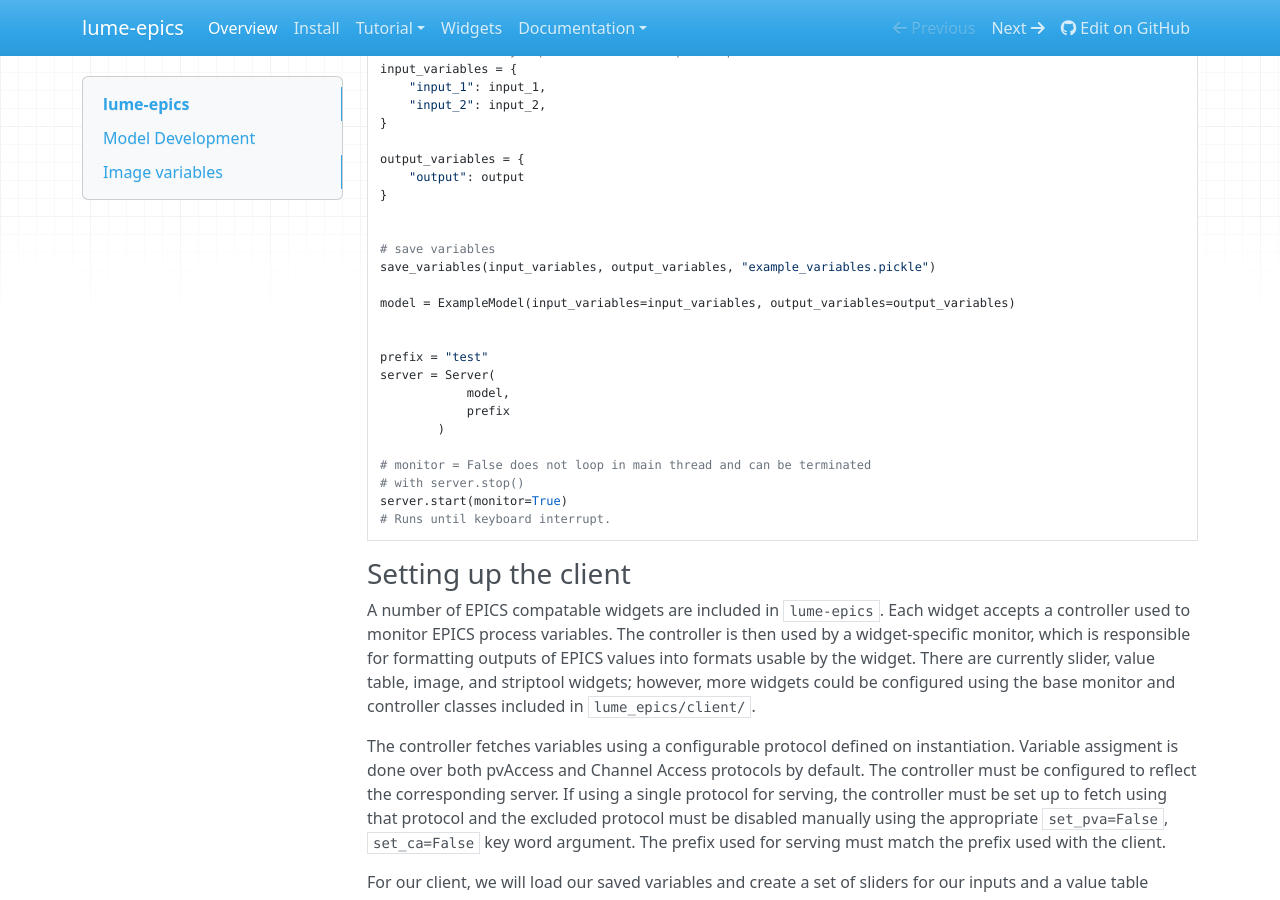
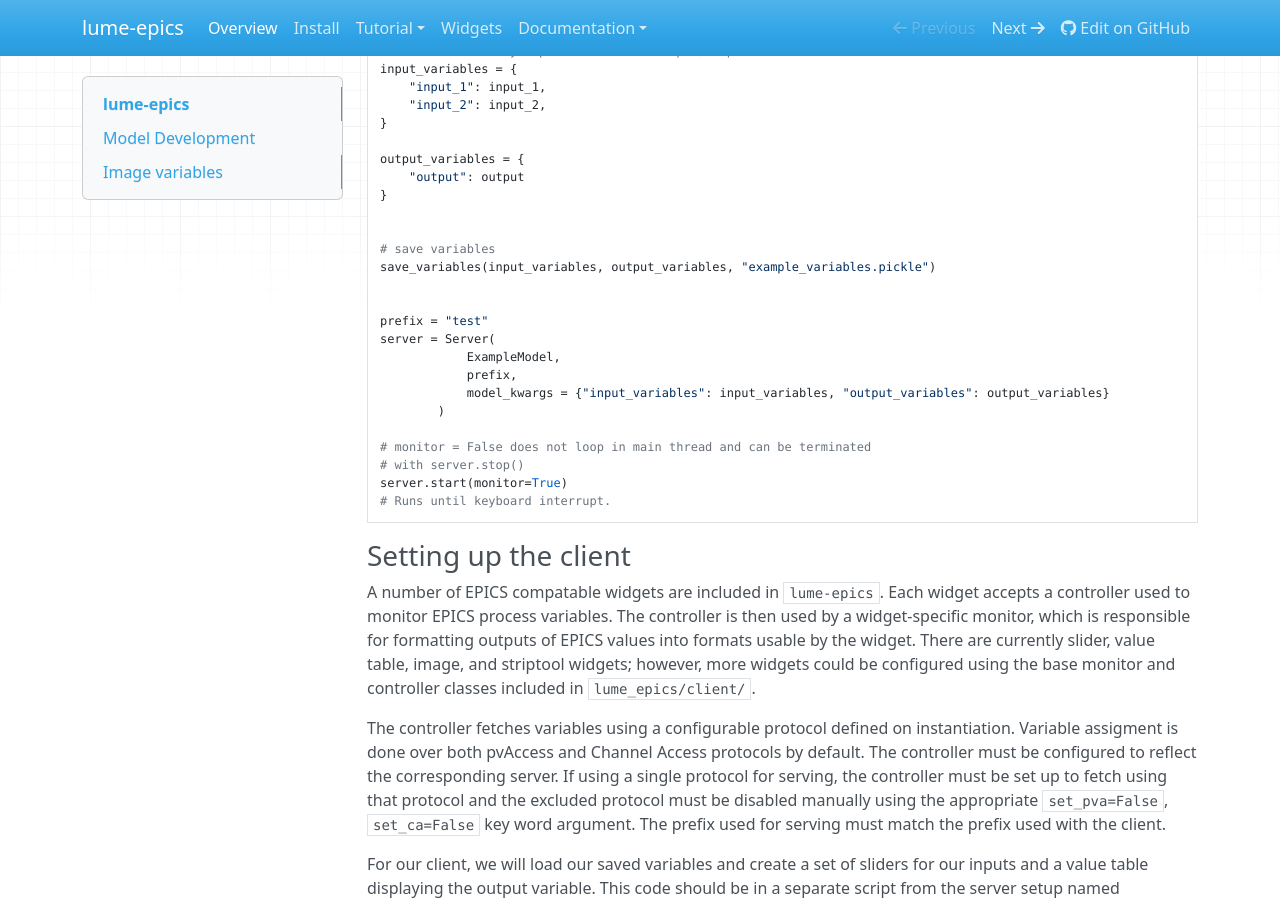
Before and after one commit to slaclab/lume-epics, an MkDocs documentation site: the page built from docs/index.md, in a window 1280 px wide and 900 px high, scrolled down 2179 px. Built offline with MkDocs 1.6.1, drawn with Linux system fonts in a browser that asks for light colours; nearby versions of some CDN libraries; some of the changed text lies outside the part shown.

```diff
--- a/docs/index.md
+++ b/docs/index.md
@@ -88,13 +88,12 @@ output_variables = {
 # save variables
 save_variables(input_variables, output_variables, "example_variables.pickle")
 
-model = ExampleModel(input_variables=input_variables, output_variables=output_variables)
-
 
 prefix = "test"
 server = Server(
-            model,
-            prefix
+            ExampleModel,
+            prefix,
+            model_kwargs = {"input_variables": input_variables, "output_variables": output_variables}
         )
 
 # monitor = False does not loop in main thread and can be terminated
```
Also changed, not shown: other parts of docs/index.md (+0 -2 lines).
